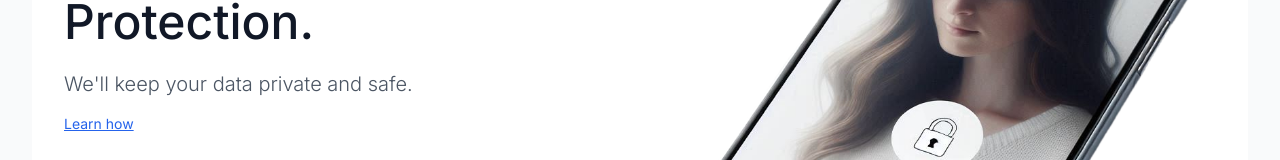
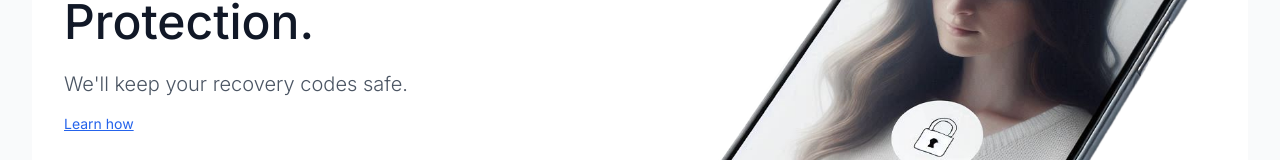
Before and after one commit to waywardgeek/evault, a Next.js app in the folder client/: page / in a window 1280 px wide. Shown: the part 398-558 px from the top of the page. Built offline with nearby package versions, Linux system fonts and the light colour scheme; no server answers.

Commit message:
Update homepage text to focus on recovery codes safety

```diff
--- a/client/src/app/page.tsx
+++ b/client/src/app/page.tsx
@@ -30,7 +30,7 @@ export default function Home() {
                 Enable Advanced Data Protection.
               </h1>
               <p className="text-lg sm:text-xl text-gray-600 mb-4 font-light">
-                We'll keep your data private and safe.
+                We'll keep your recovery codes safe.
               </p>
 
               <p className="text-sm text-gray-500 mb-12">
```
